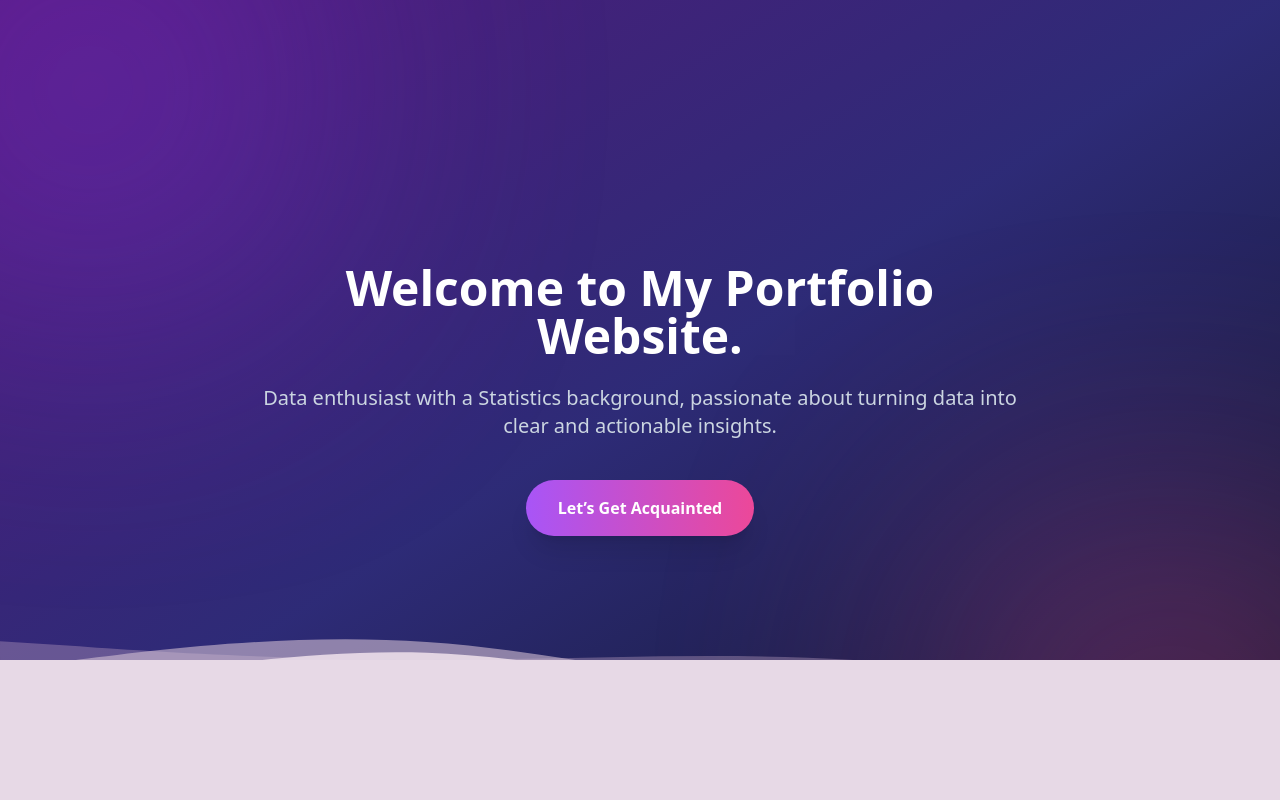
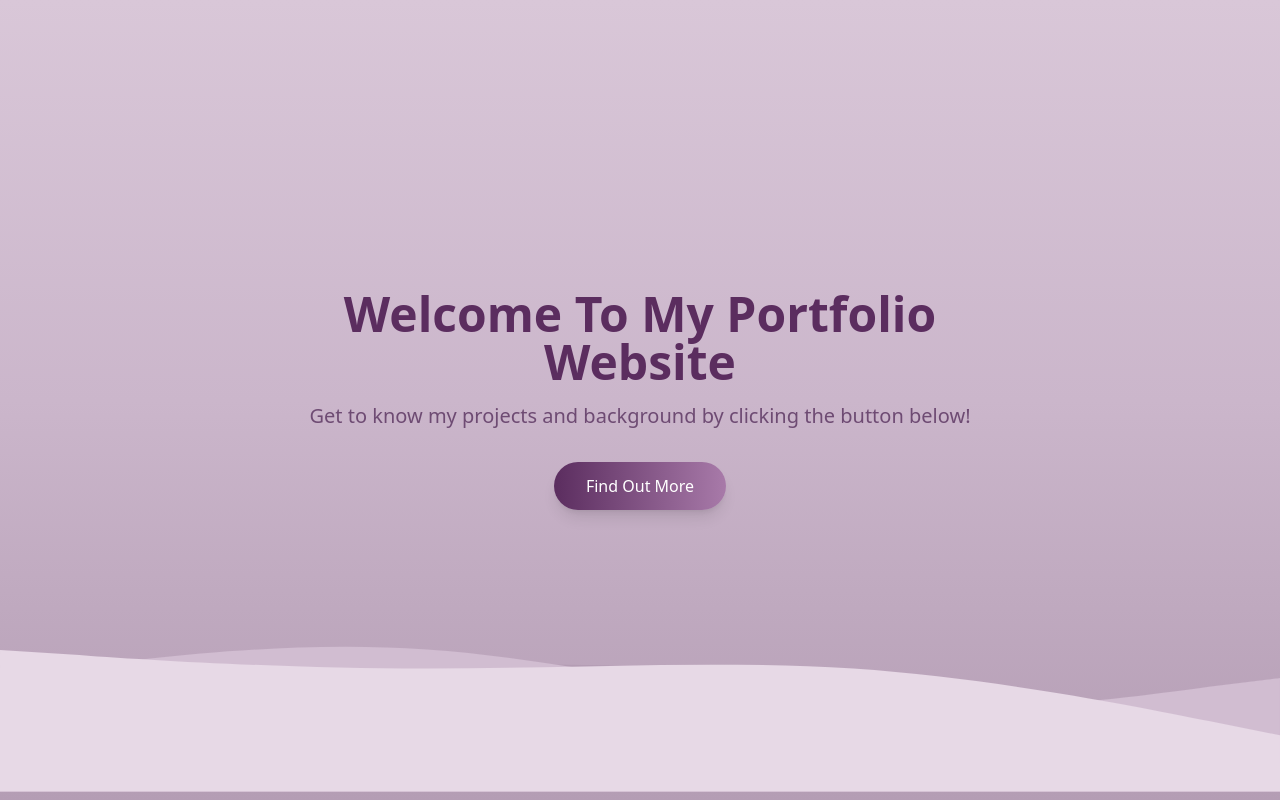
Before and after one commit to lintangntyas/portfolio, a Next.js app: page / in a window 1280 px wide. Built offline with nearby package versions, Linux system fonts and the light colour scheme.

Commit message:
Update page.js

```diff
--- a/app/page.js
+++ b/app/page.js
@@ -4,96 +4,95 @@ import { motion } from "framer-motion";
 
 export default function Home() {
   return (
-    <main className="relative min-h-screen overflow-hidden bg-[#0f0f1a] text-white">
-
-      {/* BACKGROUND GRADIENT */}
-      <div className="absolute inset-0 bg-gradient-to-br from-purple-900 via-indigo-900 to-slate-900 opacity-90" />
-
-      {/* GLOW ORBS */}
-      <div className="absolute top-[-120px] left-[-120px] w-[420px] h-[420px] bg-purple-600 rounded-full blur-[140px] opacity-40 animate-pulse" />
-      <div className="absolute bottom-[-140px] right-[-100px] w-[420px] h-[420px] bg-pink-500 rounded-full blur-[140px] opacity-40 animate-pulse" />
+    <main className="relative min-h-screen overflow-hidden bg-gradient-to-b from-[#d9c7d8] via-[#cbb6cb] to-[#b49db4] text-[#5b2d5f]">
 
       {/* CONTENT */}
       <section className="relative z-20 min-h-screen flex items-center justify-center px-6 text-center">
         <div className="max-w-3xl">
 
-          {/* TITLE */}
           <motion.h1
-            initial={{ opacity: 0, y: 40 }}
+            initial={{ opacity: 0, y: 30 }}
             animate={{ opacity: 1, y: 0 }}
-            transition={{ duration: 0.9 }}
-            className="text-4xl md:text-5xl font-bold mb-6 leading-tight"
+            transition={{ duration: 0.8 }}
+            className="text-4xl md:text-5xl font-bold mb-4"
           >
-            Welcome to My Portfolio Website.
+            Welcome To My Portfolio Website
           </motion.h1>
 
-          {/* PARAGRAPH */}
           <motion.p
             initial={{ opacity: 0, y: 20 }}
             animate={{ opacity: 1, y: 0 }}
-            transition={{ delay: 0.3, duration: 0.8 }}
-            className="text-lg md:text-xl text-slate-300 mb-10"
+            transition={{ delay: 0.2, duration: 0.8 }}
+            className="text-lg md:text-xl mb-8 text-[#6e4b73]"
           >
-            Data enthusiast with a Statistics background, passionate about turning data into clear and actionable insights.
+            Get to know my projects and background by clicking the button below!
           </motion.p>
 
-          {/* BUTTON */}
-          <motion.a
-            whileHover={{ scale: 1.08 }}
-            whileTap={{ scale: 0.95 }}
-            href="#"
-            className="inline-block bg-gradient-to-r from-purple-500 to-pink-500 px-8 py-4 rounded-full font-semibold shadow-xl"
+          <motion.button
+            whileHover={{ scale: 1.06 }}
+            whileTap={{ scale: 0.96 }}
+            className="bg-gradient-to-r from-[#5b2d5f] to-[#a87aa9] text-white px-8 py-3 rounded-full shadow-lg"
           >
-            Let’s Get Acquainted
-          </motion.a>
+            Find Out More
+          </motion.button>
 
         </div>
       </section>
 
-      {/* WAVES */}
-      <div className="absolute bottom-0 left-0 w-full h-[420px] overflow-hidden z-10">
+      {/* WAVES CONTAINER */}
+      <div className="absolute bottom-0 left-0 w-full h-[320px] overflow-hidden">
 
-        {/* BACK WAVE */}
+        {/* wave 1 back */}
         <motion.svg
           viewBox="0 0 1440 320"
-          className="absolute bottom-0 w-full opacity-40"
-          animate={{ y: [0, -25, 0] }}
+          className="absolute bottom-0 w-full"
+          animate={{ y: [0, -12, 0] }}
           transition={{ duration: 18, repeat: Infinity, ease: "easeInOut" }}
         >
           <path
-            fill="#b79bbd"
-            d="M0,160L80,165C160,171,320,181,480,181C640,181,800,171,960,181C1120,192,1280,224,1360,240L1440,256L1440,320L0,320Z"
+            fill="#8e6a8f"
+            d="M0,224L80,208C160,192,320,160,480,165C640,171,800,213,960,224C1120,235,1280,213,1360,202L1440,192L1440,320L0,320Z"
           />
         </motion.svg>
 
-        {/* MIDDLE WAVE */}
+        {/* wave 2 */}
         <motion.svg
           viewBox="0 0 1440 320"
-          className="absolute bottom-0 w-full opacity-60"
+          className="absolute bottom-0 w-full"
           animate={{ y: [0, -18, 0] }}
-          transition={{ duration: 14, repeat: Infinity, ease: "easeInOut" }}
+          transition={{ duration: 22, repeat: Infinity, ease: "easeInOut" }}
         >
           <path
-            fill="#d2bfd3"
+            fill="#b49db4"
+            d="M0,256L80,240C160,224,320,192,480,181C640,171,800,181,960,197C1120,213,1280,235,1360,245L1440,256L1440,320L0,320Z"
+          />
+        </motion.svg>
+
+        {/* wave 3 */}
+        <motion.svg
+          viewBox="0 0 1440 320"
+          className="absolute bottom-0 w-full"
+          animate={{ y: [0, -24, 0] }}
+          transition={{ duration: 26, repeat: Infinity, ease: "easeInOut" }}
+        >
+          <path
+            fill="#d1bdd1"
             d="M0,192L80,181C160,171,320,149,480,160C640,171,800,213,960,224C1120,235,1280,213,1360,202L1440,192L1440,320L0,320Z"
           />
         </motion.svg>
 
-        {/* FRONT WAVE */}
+        {/* wave 4 front */}
         <motion.svg
           viewBox="0 0 1440 320"
-          className="absolute bottom-0 w-full opacity-95"
-          animate={{ y: [0, -10, 0] }}
-          transition={{ duration: 10, repeat: Infinity, ease: "easeInOut" }}
+          className="absolute bottom-0 w-full"
+          animate={{ y: [0, -30, 0] }}
+          transition={{ duration: 30, repeat: Infinity, ease: "easeInOut" }}
         >
           <path
             fill="#e7d9e6"
-            d="M0,224L80,208C160,192,320,160,480,165C640,171,800,213,960,224C1120,235,1280,213,1360,202L1440,192L1440,320L0,320Z"
+            d="M0,160L80,165C160,171,320,181,480,181C640,181,800,171,960,181C1120,192,1280,224,1360,240L1440,256L1440,320L0,320Z"
           />
         </motion.svg>
-
-        {/* BOTTOM FILL (ANTI BOCOR) */}
-        <div className="absolute bottom-0 left-0 w-full h-[140px] bg-[#e7d9e6]" />
 
       </div>
 
```
